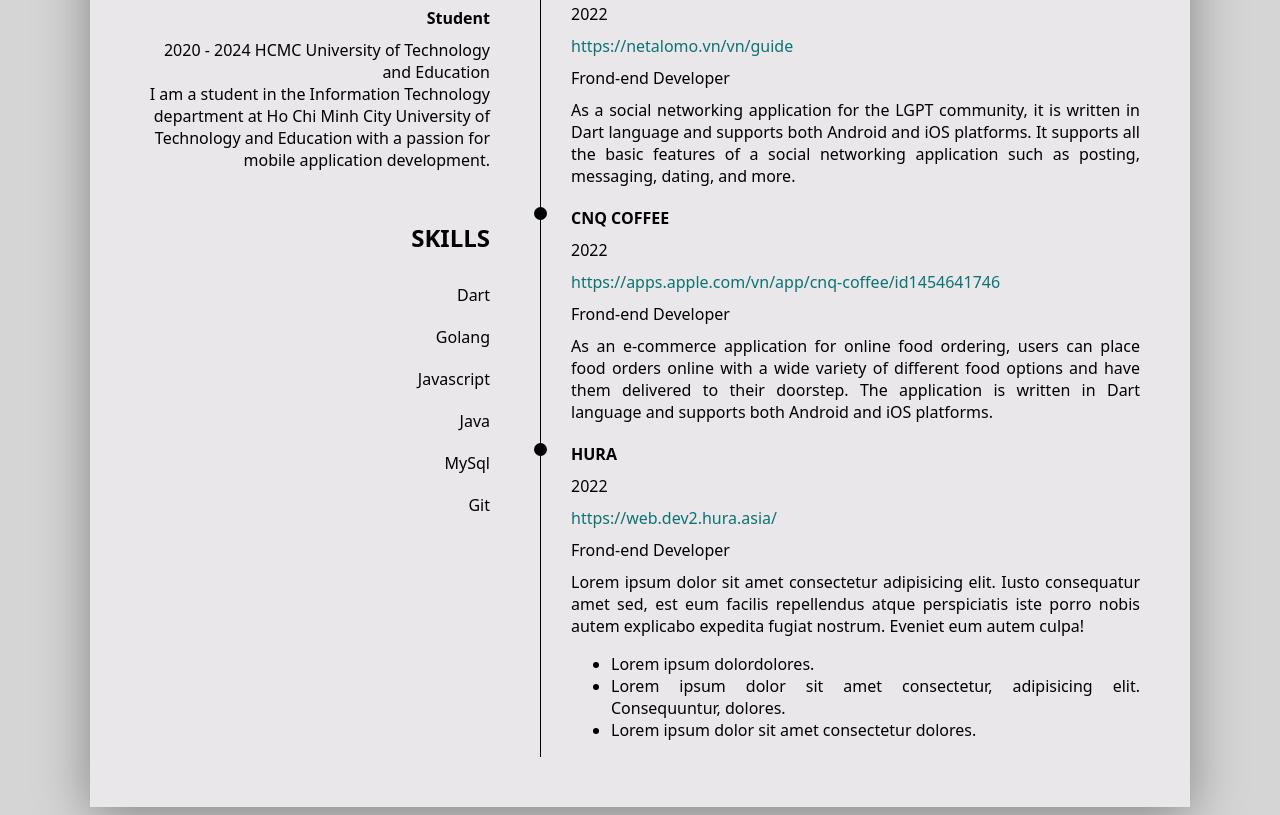
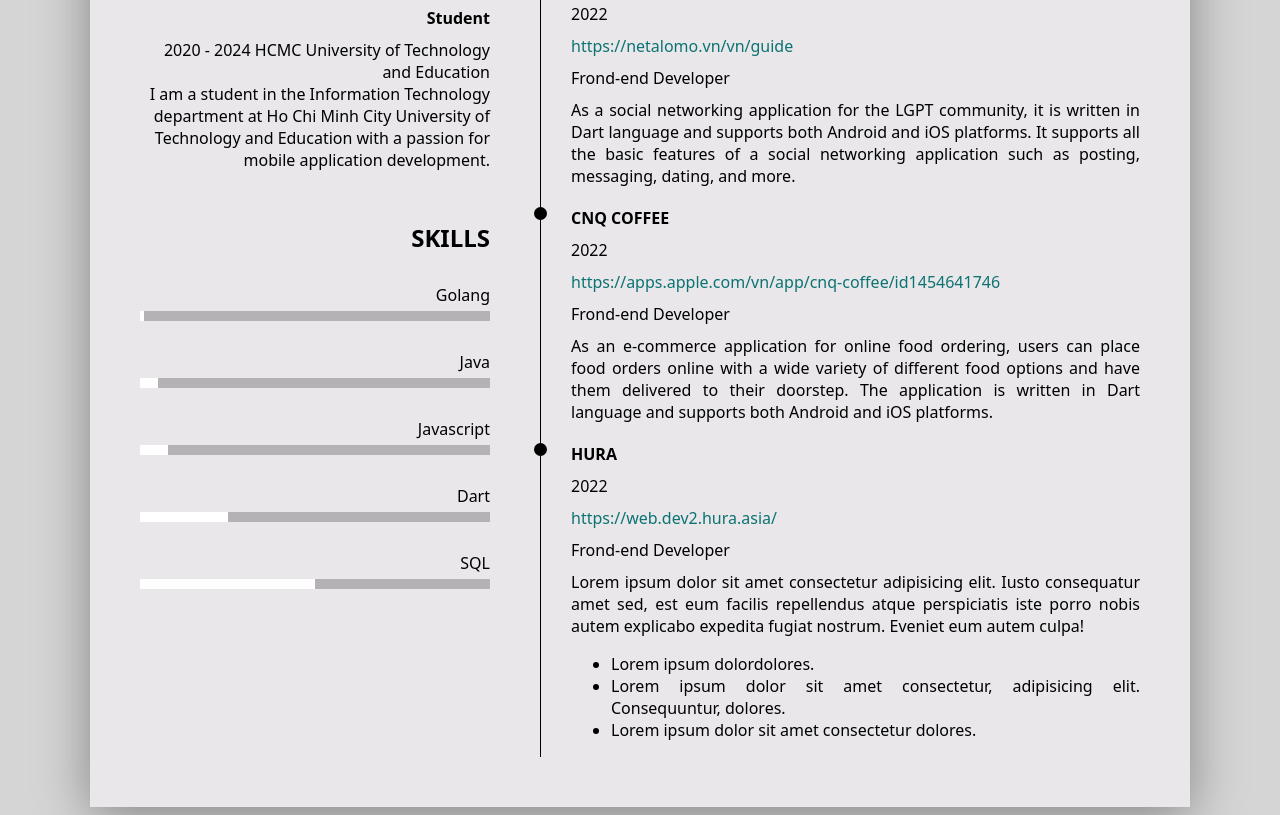
Before and after one commit to mchien2002/CV-BACKEND, a plain HTML site: page index.html in a window 1280 px wide. Shown: the part 1020-1835 px from the top of the page. Drawn offline with Linux system fonts and the light colour scheme.

Commit message:
skill percent

```diff
--- a/index.html
+++ b/index.html
@@ -1,6 +1,6 @@
-
 <!DOCTYPE html>
 <html lang="en">
+
 <head>
     <meta charset="UTF-8">
     <meta http-equiv="X-UA-Compatible" content="IE=edge">
@@ -9,6 +9,7 @@
     <link rel="stylesheet" href="style.css">
     <link rel="stylesheet" href="https://cdnjs.cloudflare.com/ajax/libs/font-awesome/6.2.1/css/all.min.css">
 </head>
+
 <body>
     <div class="container">
         <div class="avatar">
@@ -25,7 +26,8 @@
                     <span>E</span> minhchien77777@gmail.com
                 </li>
                 <li>
-                        <span>G</span> <a href="https://github.com/mchien2002" target="_blank" style="color: #0c7373; text-decoration: none;">https://github.com/mchien2002</a>
+                    <span>G</span> <a href="https://github.com/mchien2002" target="_blank"
+                        style="color: #0c7373; text-decoration: none;">https://github.com/mchien2002</a>
                 </li>
             </ul>
         </div>
@@ -38,7 +40,15 @@
         </div>
         <div class="intro">
             <h2>INTRODUCE MYSELT</h2>
-            I am a student in the Information Technology department at Ho Chi Minh City University of Technology and Education with a passion for mobile application development. I have had a 6-month internship experience in the front-end Flutter position, during which I had the opportunity to explore the concept of back-end development. It was through this experience that I realized my interest and suitability for a back-end role. Therefore, I would like to apply for a back-end position at your company to further enhance my skills and experience in this field, while contributing value to the company. I believe my current strengths lie in my ability to learn quickly and my strong logical thinking. Additionally, I have gained practical experience through participating in three real-world projects at my previous company, namely: LOMO (Social network for the LGBT community), CNQ COFFE (Online food ordering app), and HURA (Chat app).
+            I am a student in the Information Technology department at Ho Chi Minh City University of Technology and
+            Education with a passion for mobile application development. I have had a 6-month internship experience in
+            the front-end Flutter position, during which I had the opportunity to explore the concept of back-end
+            development. It was through this experience that I realized my interest and suitability for a back-end role.
+            Therefore, I would like to apply for a back-end position at your company to further enhance my skills and
+            experience in this field, while contributing value to the company. I believe my current strengths lie in my
+            ability to learn quickly and my strong logical thinking. Additionally, I have gained practical experience
+            through participating in three real-world projects at my previous company, namely: LOMO (Social network for
+            the LGBT community), CNQ COFFE (Online food ordering app), and HURA (Chat app).
         </div>
         <div class="experience">
             <h2>EXPERIENCE</h2>
@@ -50,7 +60,10 @@
                     <span>TECHNOLOGY CONVERGENCE CORPORATION</span>
                 </div>
                 <div class="des">
-                    I have had working experience at TECHNOLOGY CONVERGENCE CORPORATION as a front-end Flutter developer for 6 months, and I was trained and explored the back-end role as well. I have participated in 3 major projects of the company: LOMO, CNQ COFFEE, and HURA, which has provided me with practical experience in project development and construction.
+                    I have had working experience at TECHNOLOGY CONVERGENCE CORPORATION as a front-end Flutter developer
+                    for 6 months, and I was trained and explored the back-end role as well. I have participated in 3
+                    major projects of the company: LOMO, CNQ COFFEE, and HURA, which has provided me with practical
+                    experience in project development and construction.
                 </div>
             </div>
 
@@ -61,19 +74,44 @@
                     <span>HCMC University of Technology and Education</span>
                 </div>
                 <div class="des">
-                        I am a student in the Information Technology department at Ho Chi Minh City University of Technology and Education with a passion for mobile application development.
+                    I am a student in the Information Technology department at Ho Chi Minh City University of Technology
+                    and Education with a passion for mobile application development.
                 </div>
             </div>
             <h2 class="skills">
                 SKILLS
             </h2>
-                <ul>
-                    <li>Dart</li>
-                    <li>Golang</li>
-                    <li>Javascript</li>
-                    <li>Java</li>
-                    <li>MySql</li>
-                    <li>Git</li>
+            <ul class="skill-list">
+                <li>
+                    <span class="skill-name">Golang</span>
+                    <div class="skill-progress">
+                        <div class="skill-progress-bar" style="width: 99%"></div>
+                    </div>
+                </li>
+                <li>
+                    <span class="skill-name">Java</span>
+                    <div class="skill-progress">
+                        <div class="skill-progress-bar" style="width: 95%"></div>
+                    </div>
+                </li>
+                <li>
+                    <span class="skill-name">Javascript</span>
+                    <div class="skill-progress">
+                        <div class="skill-progress-bar" style="width: 92%"></div>
+                    </div>
+                </li>
+                <li>
+                    <span class="skill-name">Dart</span>
+                    <div class="skill-progress">
+                        <div class="skill-progress-bar" style="width: 75%"></div>
+                    </div>
+                </li>
+                <li>
+                    <span class="skill-name">SQL</span>
+                    <div class="skill-progress">
+                        <div class="skill-progress-bar" style="width: 50%"></div>
+                    </div>
+                </li>
             </ul>
 
         </div>
@@ -85,13 +123,17 @@
                     2023
                 </div>
                 <div class="web">
-                    <a href="https://github.com/mchien2002/talk-wave-api.git" target="_blank">https://github.com/mchien2002/talk-wave-api.git</a>
+                    <a href="https://github.com/mchien2002/talk-wave-api.git"
+                        target="_blank">https://github.com/mchien2002/talk-wave-api.git</a>
                 </div>
                 <div class="location">
                     Back-end Developer
                 </div>
                 <div class="des">
-                    Talk Wave is a personal online chat application built using Java Spring Boot. This project allowed me to apply my knowledge of Java and Spring Boot in developing APIs for sending and receiving messages, managing user accounts, and authentication. I had the opportunity to work independently and solve technical challenges throughout the project development.
+                    Talk Wave is a personal online chat application built using Java Spring Boot. This project allowed
+                    me to apply my knowledge of Java and Spring Boot in developing APIs for sending and receiving
+                    messages, managing user accounts, and authentication. I had the opportunity to work independently
+                    and solve technical challenges throughout the project development.
                 </div>
             </div>
             <div class="item">
@@ -106,7 +148,9 @@
                     Frond-end Developer
                 </div>
                 <div class="des">
-                    As a social networking application for the LGPT community, it is written in Dart language and supports both Android and iOS platforms. It supports all the basic features of a social networking application such as posting, messaging, dating, and more.
+                    As a social networking application for the LGPT community, it is written in Dart language and
+                    supports both Android and iOS platforms. It supports all the basic features of a social networking
+                    application such as posting, messaging, dating, and more.
                     <!-- <ul>
                         <li>Lorem ipsum dolordolores.</li>
                         <li>Lorem ipsum dolor sit amet consectetur, adipisicing elit. Consequuntur, dolores.</li>
@@ -121,13 +165,16 @@
                     2022
                 </div>
                 <div class="web">
-                    <a href="https://apps.apple.com/vn/app/cnq-coffee/id1454641746" target="_blank">https://apps.apple.com/vn/app/cnq-coffee/id1454641746</a>
+                    <a href="https://apps.apple.com/vn/app/cnq-coffee/id1454641746"
+                        target="_blank">https://apps.apple.com/vn/app/cnq-coffee/id1454641746</a>
                 </div>
                 <div class="location">
                     Frond-end Developer
                 </div>
                 <div class="des">
-                    As an e-commerce application for online food ordering, users can place food orders online with a wide variety of different food options and have them delivered to their doorstep. The application is written in Dart language and supports both Android and iOS platforms.
+                    As an e-commerce application for online food ordering, users can place food orders online with a
+                    wide variety of different food options and have them delivered to their doorstep. The application is
+                    written in Dart language and supports both Android and iOS platforms.
                 </div>
             </div>
 
@@ -143,8 +190,10 @@
                     Frond-end Developer
                 </div>
                 <div class="des">
-                    Lorem ipsum dolor sit amet consectetur adipisicing elit. Iusto consequatur amet sed, est eum facilis repellendus
-                    atque perspiciatis iste porro nobis autem explicabo expedita fugiat nostrum. Eveniet eum autem culpa!
+                    Lorem ipsum dolor sit amet consectetur adipisicing elit. Iusto consequatur amet sed, est eum facilis
+                    repellendus
+                    atque perspiciatis iste porro nobis autem explicabo expedita fugiat nostrum. Eveniet eum autem
+                    culpa!
                     <ul>
                         <li>Lorem ipsum dolordolores.</li>
                         <li>Lorem ipsum dolor sit amet consectetur, adipisicing elit. Consequuntur, dolores.</li>
@@ -156,4 +205,5 @@
     </div>
 
 </body>
+
 </html>
--- a/style.css
+++ b/style.css
@@ -127,3 +127,33 @@
         border-radius: 50%;
         left: -37px;
     }
+    .skill-list {
+        list-style-type: none;
+        padding-left: 0;
+      }
+
+      .skill-list li {
+        margin-bottom: 10px;
+      }
+
+
+      .skill-progress {
+        margin-top: 5px;
+        background-color: #fff;
+        height: 10px;
+        position: relative;
+      }
+
+      .skill-progress-bar {
+        /* margin-top: 5px; */
+        background-color: #959197b1;
+        height: 100%;
+        float: right;
+      }
+
+      .skill-percentage {
+        position: absolute;
+        top: -20px;
+        right: 0;
+        color: #959197b1;
+      }
```
Lines whose indentation alone changed are shown as unchanged.
